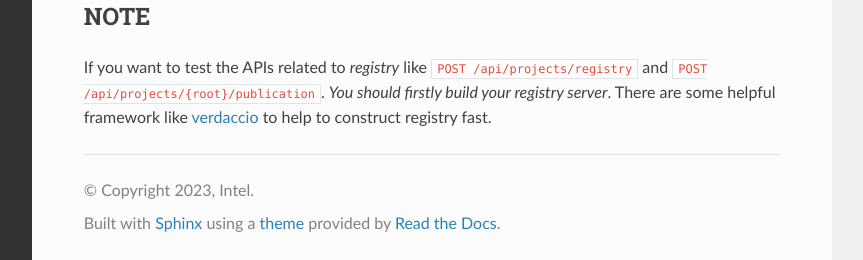
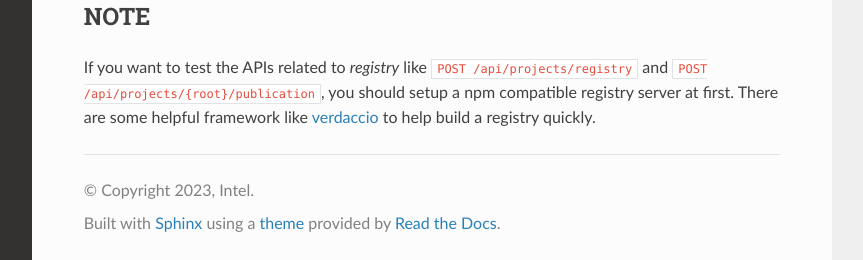
Before and after one commit to web-devkits/webinizer, a Sphinx documentation site: the page built from documentation/api/swagger-spec.rst, in a window 1280 px wide and 900 px high, scrolled down 1336 px, cut to the strip 640-900 px from the top of the window. Shown: the whole strip, without its empty margins (268-1131 px from the left). Built offline with Sphinx 7.4.7 and the Read the Docs theme 2.0.0, drawn with Linux system fonts in a browser that asks for light colours.

Commit message:
Update documentation/api/swagger-spec.rst
Co-authored-by: Lingyun Cai <lingyun.cai@intel.com>

```diff
--- a/documentation/api/swagger-spec.rst
+++ b/documentation/api/swagger-spec.rst
@@ -49,4 +49,4 @@ Browse ``http://localhost:80`` to visualize and interact the API's resource, and
 NOTE
 ****
 
-If you want to test the APIs related to `registry` like ``POST /api/projects/registry`` and ``POST /api/projects/{root}/publication``. `You should firstly build your registry server`. There are some helpful framework like `verdaccio <https://github.com/verdaccio/verdaccio>`_ to help to construct registry fast.
+If you want to test the APIs related to `registry` like ``POST /api/projects/registry`` and ``POST /api/projects/{root}/publication``, you should setup a npm compatible registry server at first. There are some helpful framework like `verdaccio <https://github.com/verdaccio/verdaccio>`_ to help build a registry quickly.
```
